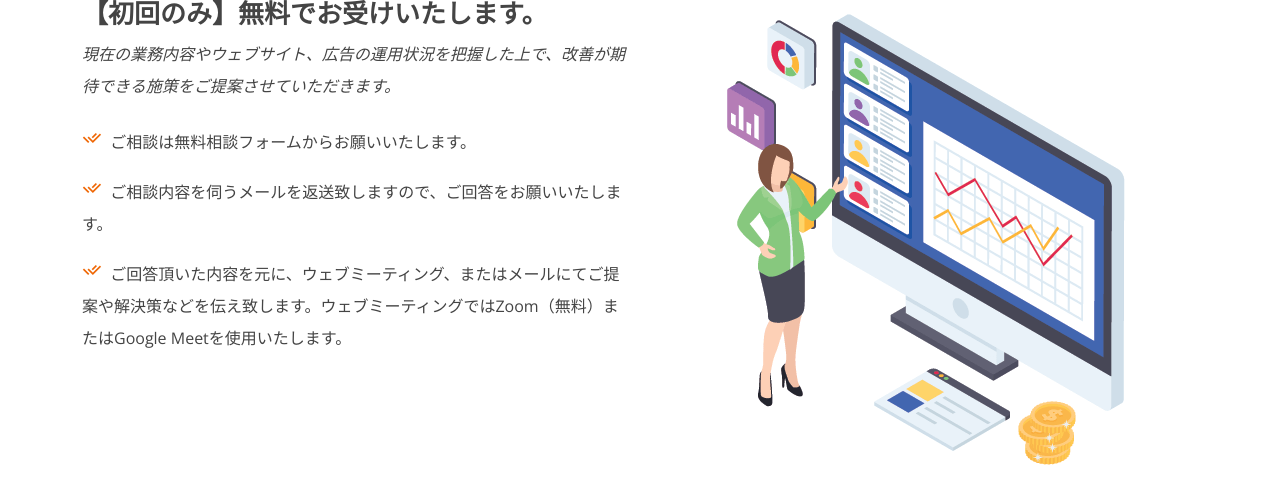
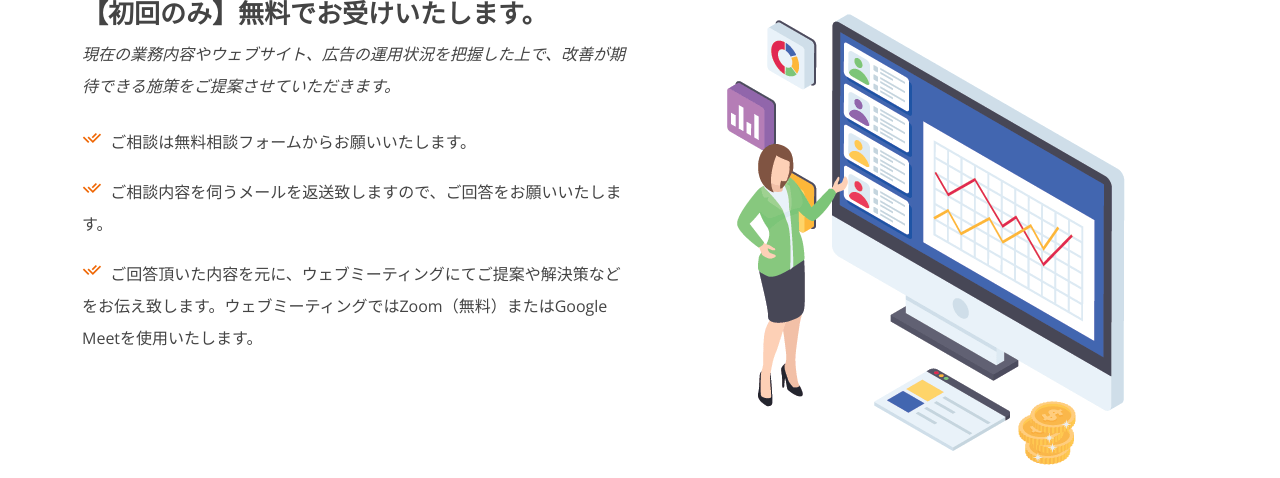
Before and after one commit to hiroshima830/marketing_hp, a Flask app: page / in a window 1280 px wide. Shown: the part 1358-1836 px from the top of the page. Run offline with Flask 2, Linux system fonts and the light colour scheme; some libraries are stand-ins or nearby versions.

Commit message:
メール文修正

```diff
--- a/main.py
+++ b/main.py
@@ -36,7 +36,7 @@ def send_email():
            '\n' \
            f'5.その他お問合せ、ご相談したい内容はございますか？\n' \
            '\n' \
-           f'5.上記の質問にお答えいただけましたら、より具体的なご提案や解決策をお伝えすることができます。\n' \
+           f'上記の質問にお答えいただけましたら、より具体的なご提案や解決策をお伝えすることができます。\n' \
            f'※このメールに心当たりのない場合は、お手数ですが削除をお願い致します。\n' \
            '\n' \
            f'BULLPEN\n' \
--- a/templates/index.html
+++ b/templates/index.html
@@ -171,7 +171,7 @@
                                 <li><i class="ri-check-double-line"></i> ご相談は無料相談フォームからお願いいたします。</li>
                                 <li><i class="ri-check-double-line"></i> ご相談内容を伺うメールを返送致しますので、ご回答をお願いいたします。</li>
                                 <li><i class="ri-check-double-line"></i>
-                                    ご回答頂いた内容を元に、ウェブミーティング、またはメールにてご提案や解決策などを伝え致します。ウェブミーティングではZoom（無料）またはGoogle Meetを使用いたします。
+                                    ご回答頂いた内容を元に、ウェブミーティングにてご提案や解決策などをお伝え致します。ウェブミーティングではZoom（無料）またはGoogle Meetを使用いたします。
                                 </li>
                             </ul>
                         </div>
```
